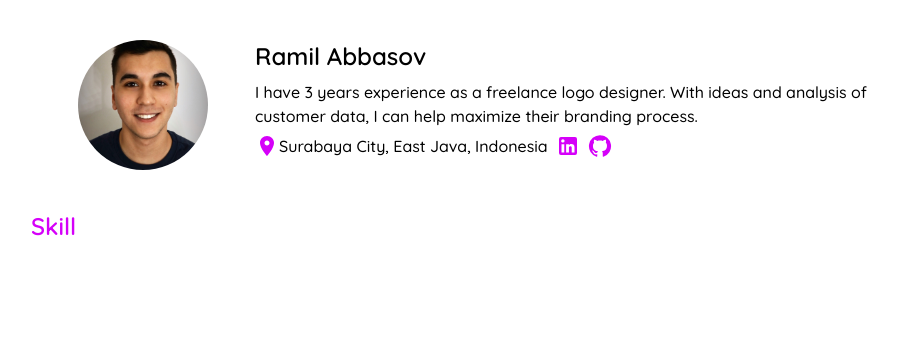
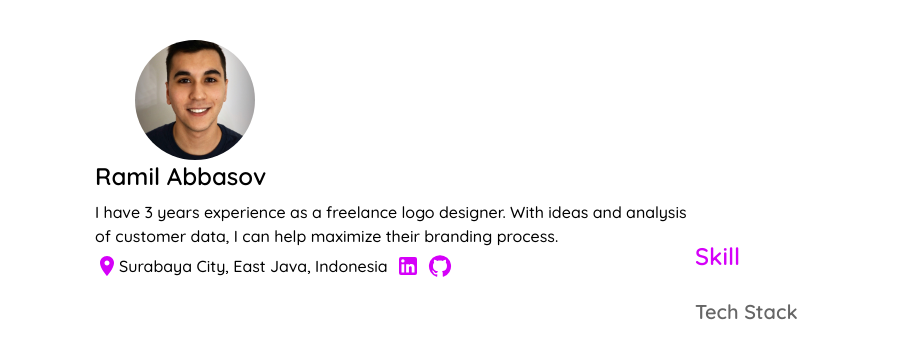
Before and after one commit to Ramil3107/my-pet-project, a React (Create React App) app: page /resume in a window 1280 px wide. Shown: the top 358 px of the page, without its empty margins (161-1059 px from the left). Built offline with nearby package versions, Linux system fonts and the light colour scheme; no server answers.

Commit message:
refactor flex

```diff
--- a/src/pages/resume/Resume.js
+++ b/src/pages/resume/Resume.js
@@ -8,12 +8,17 @@ const Resume = () => {
     return (
         <Box align="center">
 
-            <Box sx={{ width: "70%", mt:5}}>
-                <Grid container>
-                    <Grid item xs={6} md={3}>
-                        <Avatar src={resumeAvatar} sx={{ width: 130, height: 130 }} />
-                    </Grid>
-                    <Grid item xs={6} md={9} sx={{ml:0}}>
+
+
+
+            <Box sx={{ width: "60%", display: "flex", flexWrap: "wrap", mt: 5 }}>
+
+
+                <Box align="center" sx={{ boxSizing: "border-box", width: 200 }}>
+                    <Avatar src={resumeAvatar} sx={{ boxSizing: "border-box", width: 120, height: 120 }} />
+                </Box>
+
+                <Box sx={{ boxSizing: "border-box", width: 600 }}>
                     <Typography
                         gutterBottom
                         sx={{ ml: 0, fontWeight: "600" }}
@@ -39,20 +44,37 @@ const Resume = () => {
                         <LinkedIn sx={{ ml: 1 }} color="secondary" fontSize="medium" />
                         <GitHub sx={{ ml: 1 }} color="secondary" fontSize="medium" />
                     </Typography>
-                    </Grid>
-                </Grid>
                 </Box>
 
-            <Box sx={{ width: "70%", mt:5}}>
+
+
+                <Box >
                     <Typography
-                sx={{fontWeight:600}}
+                        sx={{ fontWeight: 600, mt: 10 }}
                         variant="h5"
                         color="secondary"
                         align="left"
                     >
                         Skill
                     </Typography>
+
+                    <Typography
+                        sx={{ mt: 3 }}
+                        variant="h6"
+                        color="text.secondary"
+                        align="left"
+                    >
+                        Tech Stack
+                    </Typography>
                 </Box>
+
+            </Box>
+
+
+
+
+
+
         </Box>
     )
 }
```
Lines whose indentation alone changed are shown as unchanged.
